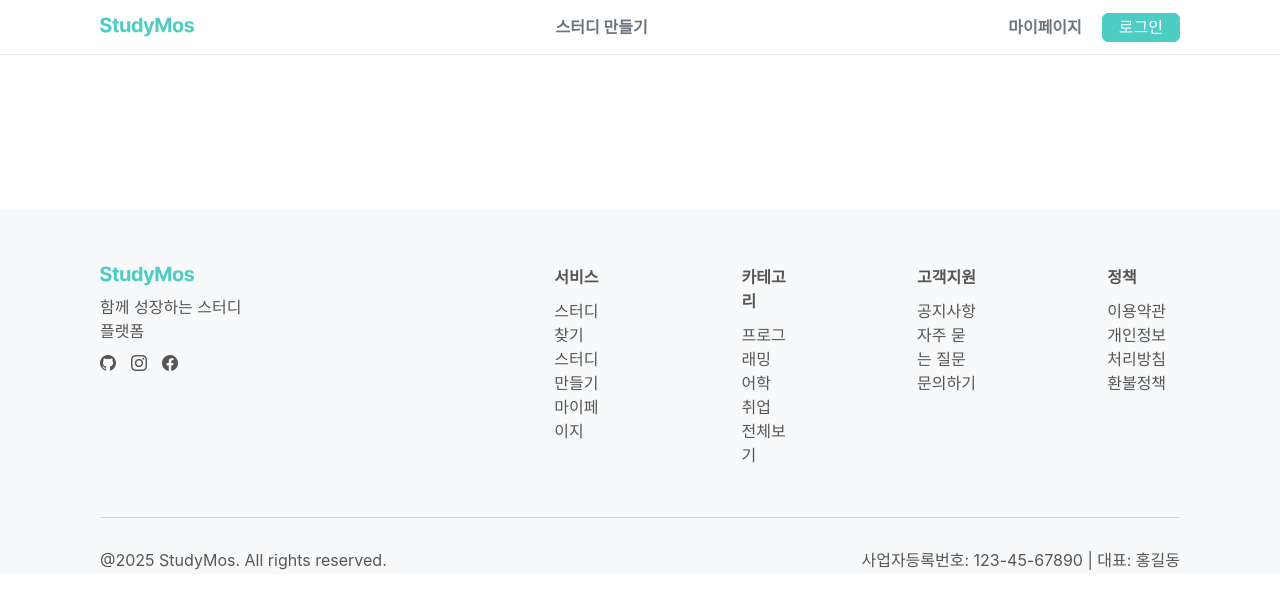
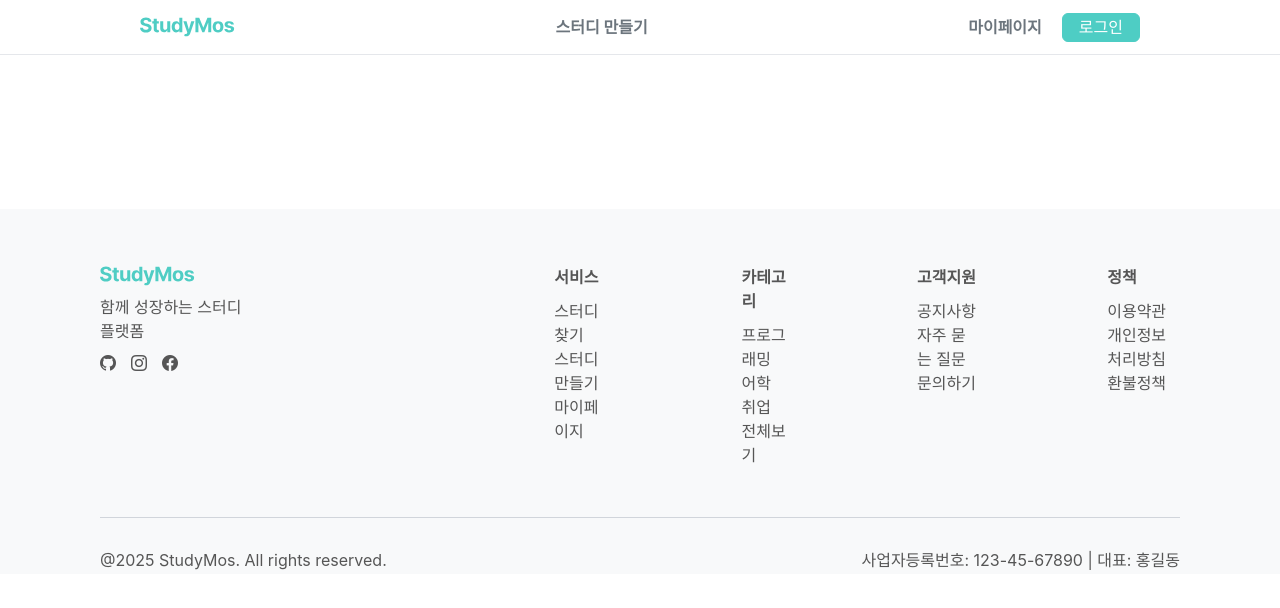
Before and after one commit to project-mos/frontend, a Next.js app: page / in a window 1280 px wide. Shown: the top 608 px of the page. Built offline with nearby package versions, Linux system fonts and the light colour scheme.

Commit message:
🚑️ [Fix]: header width 수정
max-width 추가 및 width 90%로 변경

```diff
--- a/src/components/molecules/Header.tsx
+++ b/src/components/molecules/Header.tsx
@@ -25,7 +25,8 @@ const Header = () => {
   const isLoggedIn = false;
 
   return (
-    <header className="fixed left-0 top-0 z-50 flex h-[55px] w-full items-center justify-between border-b border-gray-200 bg-white laptop:px-[100px] desktop:px-[300]">
+    <header className="fixed left-0 top-0 z-50  flex h-[55px] w-full justify-center border-b border-gray-200 bg-white">
+      <div className="flex w-[90%] max-w-[1000px] items-center justify-between">
         {/* 왼쪽: 로고 */}
         <div>
           <Link href="/" passHref>
@@ -51,6 +52,7 @@ const Header = () => {
             </Button.Solid>
           )}
         </div>
+      </div>
     </header>
   );
 };
```
Lines whose indentation alone changed are shown as unchanged.
